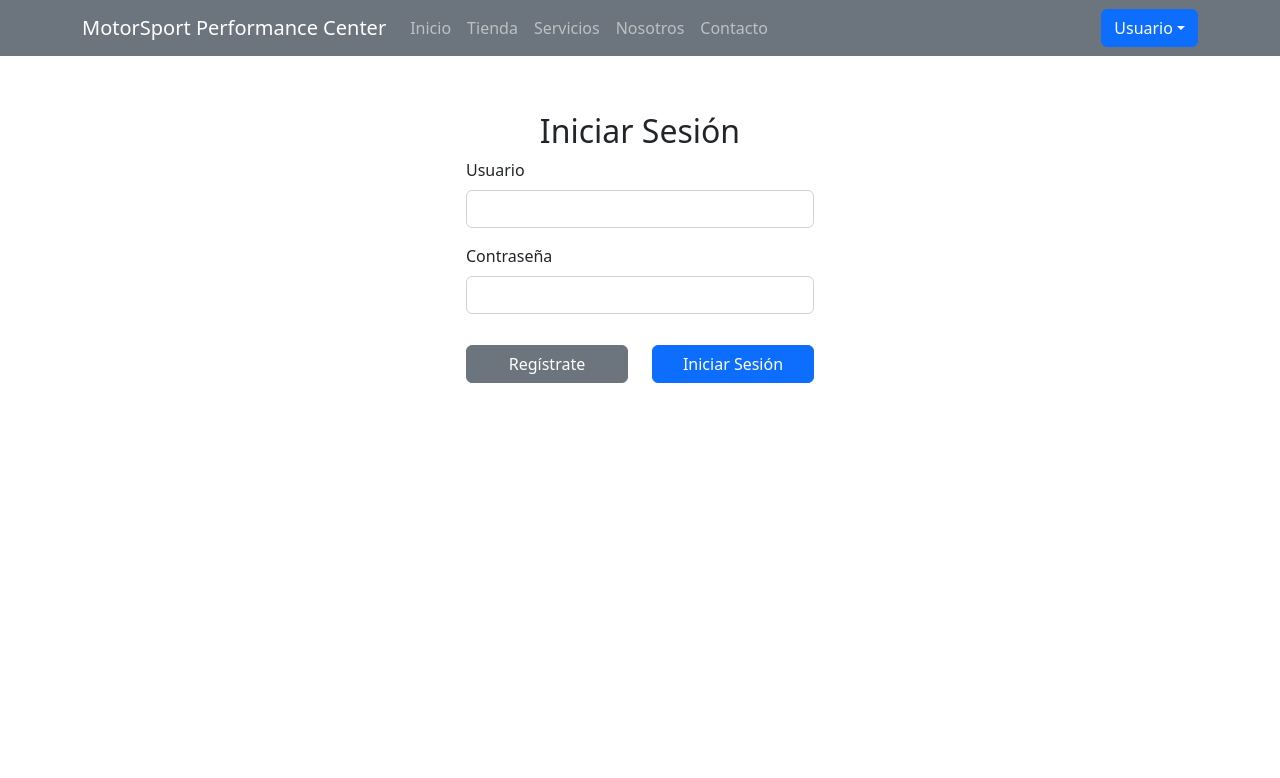
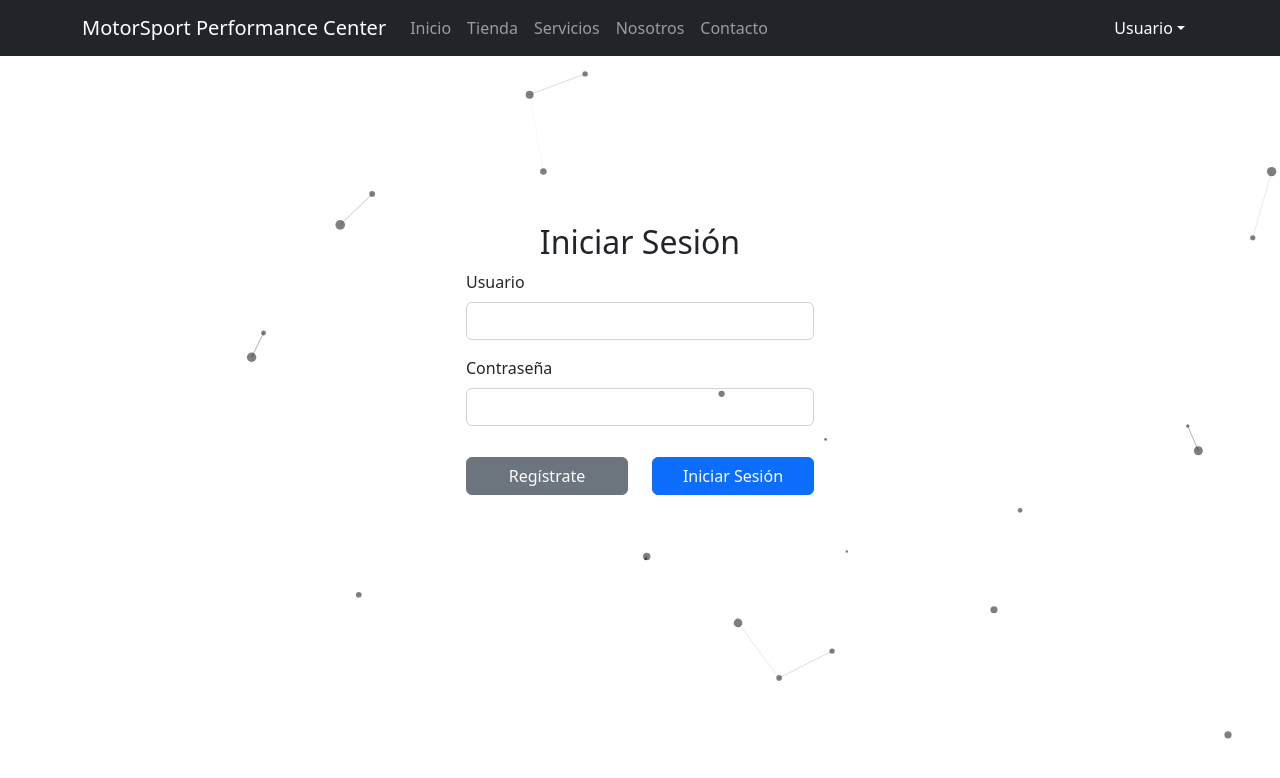
Before and after one commit to dstx7/MSPC2, a React (Create React App) app in the folder empleados_front/: page /login in a window 1280 px wide. Shown: the top 778 px of the page. Built offline with nearby package versions, Linux system fonts and the light colour scheme.

Commit message:
background

```diff
--- a/empleados_front/package.json
+++ b/empleados_front/package.json
@@ -15,7 +15,9 @@
     "react-dom": "^18.2.0",
     "react-router-dom": "^6.4.3",
     "react-scripts": "5.0.1",
+    "react-tsparticles": "^2.5.1",
     "styled-components": "^5.3.6",
+    "tsparticles": "^2.5.1",
     "web-vitals": "^2.1.4"
   },
   "scripts": {
--- a/empleados_front/src/App.js
+++ b/empleados_front/src/App.js
@@ -2,17 +2,20 @@
 //import logo from "./logo.svg";
 import "./App.css";
 import "bootstrap/dist/css/bootstrap.min.css";
-import { Container } from "react-bootstrap";
+import { Container} from "react-bootstrap";
 //import Login from "./components/login/login";
 import Menu from "./components/navbar/navbar";
 import AppRouter from "./components/router/router";
+import Particles from "./components/Particles";
 //import Inicio from "./components/index/index"
 
 
 function App() {
   return (
     <div className="App">
+
       <Menu />
+      <Particles />
       <Container>
         {/* <Inicio /> */}
         <AppRouter />
--- /dev/null
+++ b/empleados_front/src/components/Particles.jsx
@@ -0,0 +1,100 @@
+import { useCallback } from "react";
+import Particles from "react-tsparticles";
+import { loadFull } from "tsparticles";
+
+function Particle () {
+    const particlesInit = useCallback(async engine => {
+        console.log(engine);
+        // you can initiate the tsParticles instance (engine) here, adding custom shapes or presets
+        // this loads the tsparticles package bundle, it's the easiest method for getting everything ready
+        // starting from v2 you can add only the features you need reducing the bundle size
+        await loadFull(engine);
+    }, []);
+
+    const particlesLoaded = useCallback(async container => {
+        await console.log(container);
+    }, []);
+
+    return (
+    <Particles
+        id="tsparticles"
+        init={particlesInit}
+        loaded={particlesLoaded}
+        options={{
+            background: {
+                color: {
+                    value: "#fffff",
+                },
+            },
+            fpsLimit: 60,
+            interactivity: {
+                events: {
+                    onClick: {
+                        enable: true,
+                        mode: "push",
+                    },
+                    onHover: {
+                        enable: true,
+                        mode: "repulse",
+                    },
+                    resize: true,
+                },
+                modes: {
+                    push: {
+                        quantity: 10,
+                    },
+                    repulse: {
+                        distance: 100,
+                        duration: 2,
+                    },
+                },
+            },
+            particles: {
+                color: {
+                    value: "#0000",
+                },
+                links: {
+                    color: "#0000",
+                    distance: 85,
+                    enable: true,
+                    opacity: 0.5,
+                    width: 0.5,
+                },
+                collisions: {
+                    enable: true,
+                },
+                move: {
+                    directions: "none",
+                    enable: true,
+                    outModes: {
+                        default: "bounce",
+                    },
+                    random: false,
+                    speed: 2,
+                    straight: false,
+                },
+                number: {
+                    density: {
+                        enable: true,
+                        area: 3000,
+                    },
+                    value: 80,
+                },
+                opacity: {
+                    value: 0.5,
+                },
+                shape: {
+                    type: "circle",
+                },
+                size: {
+                    value: { min: 1, max: 5 },
+                },
+            },
+            detectRetina: true,
+        }}
+    />
+
+    );
+};
+
+export default Particle
--- a/empleados_front/src/components/login/login.css
+++ b/empleados_front/src/components/login/login.css
@@ -1,5 +1,5 @@
 #login-container{
-    margin-top: 10%;
+    margin-top: 20%;
 }
 
 #login-container h2,
--- a/empleados_front/src/components/navbar/navbar.js
+++ b/empleados_front/src/components/navbar/navbar.js
@@ -11,6 +11,7 @@
 import { FontAwesomeIcon } from "@fortawesome/react-fontawesome";
 import { faUserSecret } from "@fortawesome/free-solid-svg-icons";
 
+
 export default class menu extends React.Component {
   constructor(props) {
     super(props);
@@ -19,9 +20,11 @@
   state = {};
   render() {
     return (
-      <Navbar fixed="top" bg="secondary" variant="dark" expand="lg" id="navbar">
+
+      <Navbar fixed="top" bg="dark" variant="dark" expand="lg" id="navbar">
+
         <Container>
-          <Navbar.Brand href="#home">MotorSport Performance Center</Navbar.Brand>
+          <Navbar.Brand href="#home">MotorSport Performance Center </Navbar.Brand>
           <Navbar.Toggle aria-controls="basic-navbar-nav" />
           <Navbar.Collapse id="basic-navbar-nav">
             <Nav className="me-auto">
@@ -31,7 +34,7 @@
               <Nav.Link href="#link">Nosotros</Nav.Link>
               <Nav.Link href="#link">Contacto</Nav.Link>
             </Nav>
-            <DropdownButton id="dropdown-basic-button" title=" Usuario">
+            <DropdownButton id="dropdown-basic-button" title=" Usuario" variant="dark">
               <Dropdown.Header>
                 <Row>
                 <FontAwesomeIcon icon={faUserSecret} />
```
Also changed, not shown: empleados_front/public/logo.jpg (added), empleados_front/src/components/navbar/navbar.css (line endings or trailing spaces), 1 other file (tests, documents, lock files or other folders).
